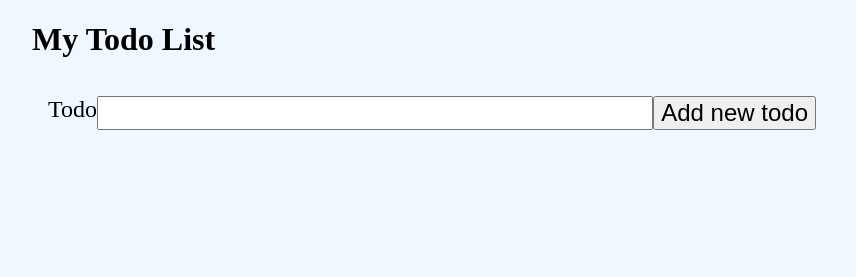
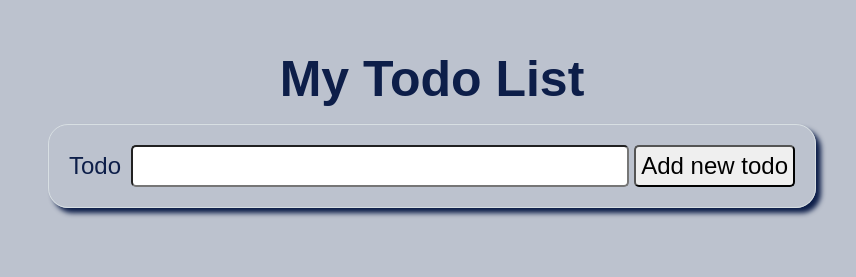
Before and after one commit to mena0018/TodoList-Progressive-Web-App, a website: page index.html in a window 1280 px wide. Shown: the whole page, without its empty margins (208-1064 px from the left). Drawn offline with Linux system fonts and the light colour scheme; no server answers.

Commit message:
Modification du css afin d'ameliorer le visuel de l'application

```diff
--- a/css/style.css
+++ b/css/style.css
@@ -1,5 +1,6 @@
 html {
     width: 100%;
+    font-family: Ubuntu, sans-serif;
 }
 
 body {
@@ -7,7 +8,14 @@ body {
     margin: auto;
     display: flex;
     flex-direction: column;
-    background-color: aliceblue;
+    background-color: #bcc2ce;
+}
+
+h1 {
+    text-align: center;
+    font-size: 50px;
+    color: #0D1E49;;
+    margin: 50px auto 0;
 }
 
 section.form {
@@ -16,15 +24,33 @@ section.form {
 
 form[name="addTodo"] {
     display: flex;
+    font-size: 50px;
+    background: transparent;
+    color: #0D1E49;
+    padding: 20px;
+    border: 1px solid #d8dfe3;
+    border-radius: 20px;
+    box-shadow: 5px 5px 5px #0D1E49;
+    margin-bottom: 50px;
 }
 
 input[type="text"] {
     flex: 1;
+    margin-left: 10px;
+    border-radius: 5px;
+}
+
+input[type="submit"] {
+    padding: 5px;
+    margin-left: 5px;
+    border-radius: 5px;
 }
 
 form[name="addTodo"]>input,
 form[name="addTodo"]>label {
     font-size: 1.5rem;
+    display: flex;
+    align-items: center;
 }
 
 @media screen and (max-width: 540px) {
@@ -39,23 +65,25 @@ section.todos {
 }
 
 article {
-    background-color: rgb(248, 248, 130);
-    margin: 0.3rem 1rem;
+    background-color: #CDD2DE;
+    margin: 0.6rem 1rem;
     display: flex;
     justify-content: space-between;
     border: 1px solid;
     padding: 1rem;
-    box-shadow: 10px 5px 5px black;
+    box-shadow: 5px 5px 5px #0D1E49;
+    border-radius: 10px;
+    transition: all .4s;
 }
 
 article:hover {
     box-shadow: none;
-    background-color: grey;
     cursor: pointer;
+    transform: translateY(15px);
 }
 
 article.done>span {
-    color:lightgray;
+    color:#505a74;
     text-decoration: line-through;
 }
 
```
